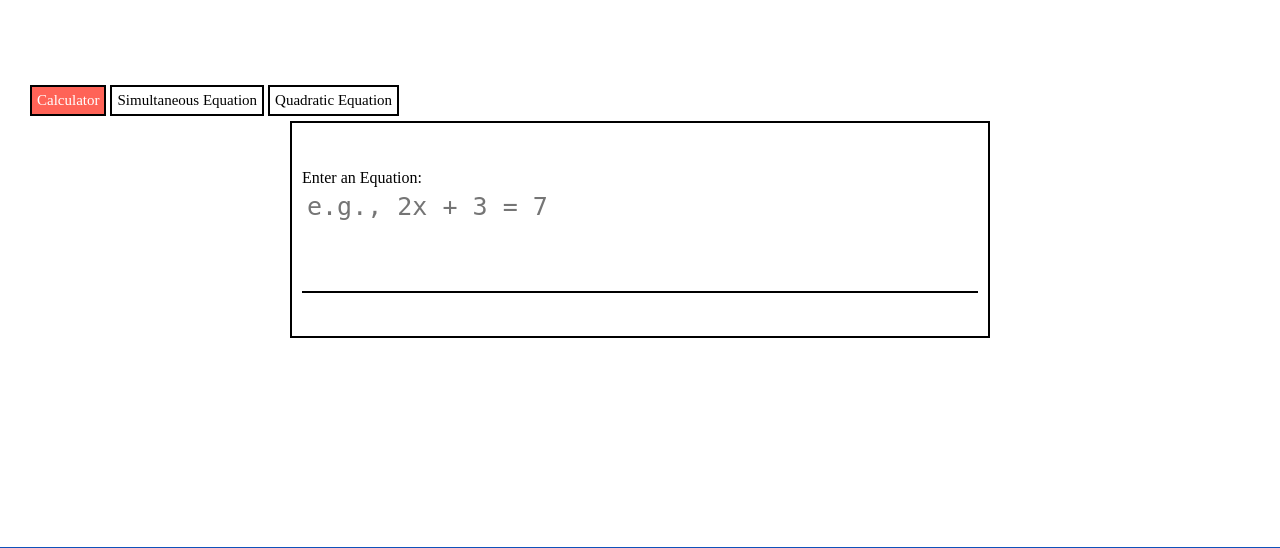
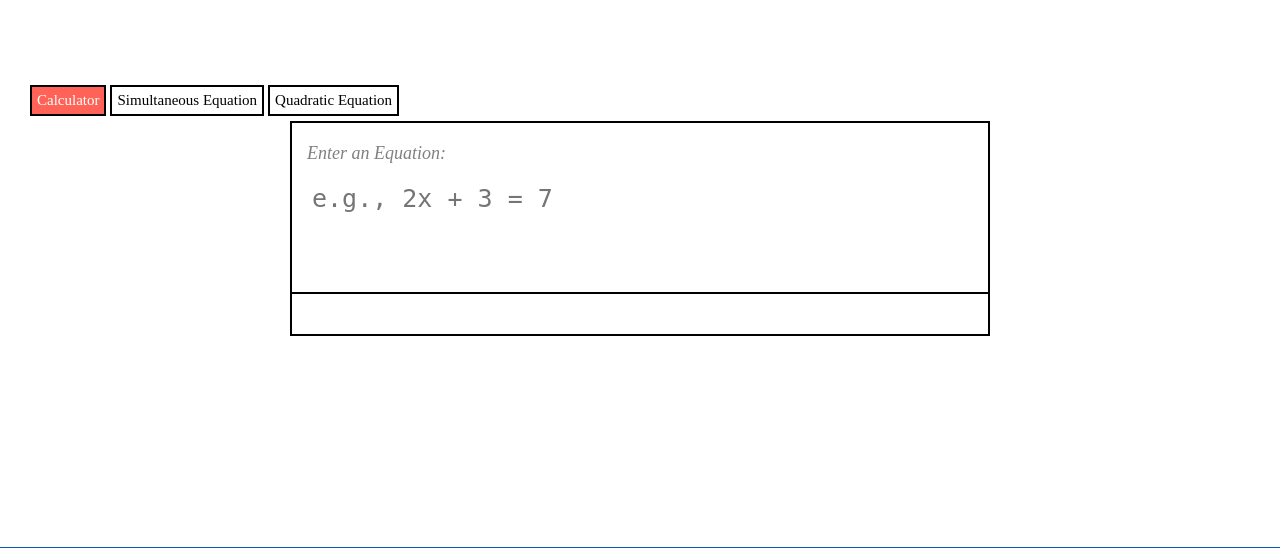
Before and after one commit to idukrystal/SolveIt, a Flask app: page / in a window 1280 px wide. Shown: the part 77-625 px from the top of the page. Run offline with Flask 3, Linux system fonts and the light colour scheme; data that the repository does not hold is empty.

Commit message:
feat(style): improve calculation box

```diff
--- a/static/styles/index.css
+++ b/static/styles/index.css
@@ -33,20 +33,26 @@ textarea:focus {
     outline: none;
 }
 
-
+#instruction{
+    display: block;
+    padding: 20px 15px 0 15px;
+    font-style: italic;
+    font-size: large;
+    color: grey;
+}
 .equation-input{
     margin: auto;
     display: block;
     max-width: 700px;
     width: 70vw;
     border: 2px solid black;
-    padding: 10px;
+    padding: 0px;
     background-color: ;
 }
 
 .equation-input:focus-within {
     outline: auto;
-    transition: 12s;
+    transition: 0.72s;
 
 }
 .answer-box , #equation, .grow-wrap::after{
@@ -56,12 +62,11 @@ textarea:focus {
     margin: 0;
     border: 0;
     display: block;
-    image-resolution: none;
-    padding: 5px;
+    padding: 20px 20px 50px 20px;
 }
 .answer-box {
     text-align: end;
-    padding: 10px;
+    padding-bottom: 20px;
     min-height: 35px;
     border-top: 2px solid black;
 }
--- a/templates/index.html
+++ b/templates/index.html
@@ -24,15 +24,12 @@
     <!-- Input field and "Solve" button -->
         </div>
     <div class="equation-input" id="equation-input">
-       <br><br>
-
         <label id="instruction" for="equation">Enter an Equation:</label>
         <div class="grow-wrap">
         <textarea type="text" id="equation" name="equation" placeholder="e.g., 2x + 3 = 7" required autocomplete="off"
         onInput="this.parentNode.dataset.replicatedValue = this.value"
         autosize></textarea>
         </div>
-        <br><br>
     <div class="answer-box">
         <h4 id="result"></h4>
         </div>
```
